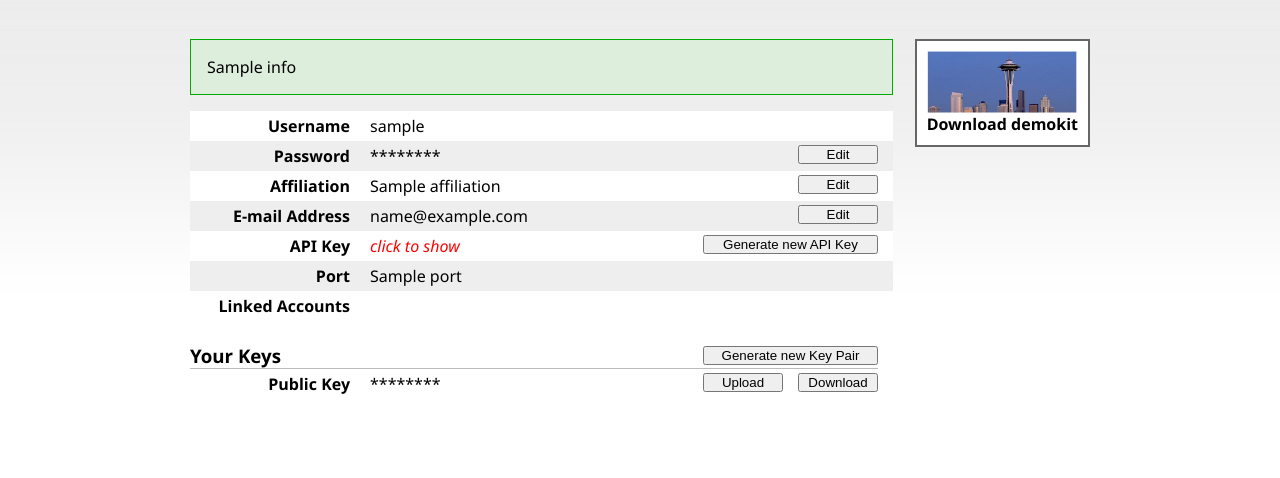
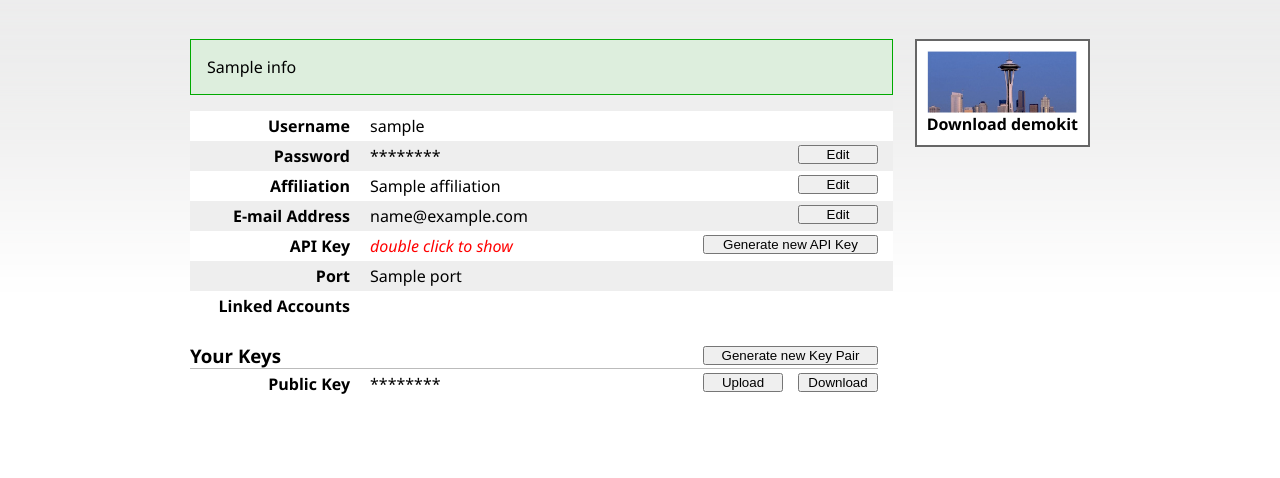
Before and after one commit to aOlmo/clearinghouse, a Django app: template website/html/templates/control/profile.html in a window 1280 px wide. Shown: the part 147-625 px from the top of the page. Run offline with Django 3.2, Linux system fonts and the light colour scheme; the template is opened without the code that fills it: most values are stand-ins (such as "Sample title", 1, 10 or a date in 2020); form fields are guessed from the names that the template uses.

Commit message:
ticket 1171, modified js so api key on profile page is easier to copy

```diff
--- a/website/html/media/scripts/edit_profile.js
+++ b/website/html/media/scripts/edit_profile.js
@@ -55,14 +55,14 @@ function show_keyform(){
 	});
 }
 /*
-show/hide the api key when clicked
+show/hide the api key when double clicked
 */
 function show_api_key(){
-	$("span.api_cell").click(function(){
+	$("span.api_cell").dblclick(function(){
 		$("#api_key").show();
 		$(this).hide();
 	});
-	$("span#api_key").click(function(){
+	$("span#api_key").dblclick(function(){
 		$("span.api_cell").show();
 		$(this).hide();
 	});
--- a/website/html/templates/control/profile.html
+++ b/website/html/templates/control/profile.html
@@ -179,8 +179,8 @@ Profile - Seattle Clearinghouse
 					<td class="key">API Key
 						<img class="help" src="{{ MEDIA_URL }}images/help-icon.png"title="The Clearinghouse offers an API key that allows applications to perform actions on your behalf, such as acquiring, releasing, and renewing vessels.  If this key is lost or stolen, you can reset it at any time."/></td>
 					<td class="value api_cell">
-							<span class="api_cell" title="Click to show"><i>click to show</i></span>
-							<span id="api_key" class="hide_this" title="Click to hide"> {{ api_key }}</span>
+							<span class="api_cell" title="double click to show"><i>double click to show</i></span>
+							<span id="api_key" class="hide_this" title="double click to hide">{{ api_key }}</span>
 							<form action="{% url api_info %}" method="post">
 							<input type="hidden" name="generate_api_key" value="yes"/>
 							<button id="generate_api" type="submit"title="In some cases you may want to generate a new API key (for example, if you accidentally left your old one in a file that you shared publicly). Generating a new API key will make your old API key no longer work.">Generate new API Key</button>
```
